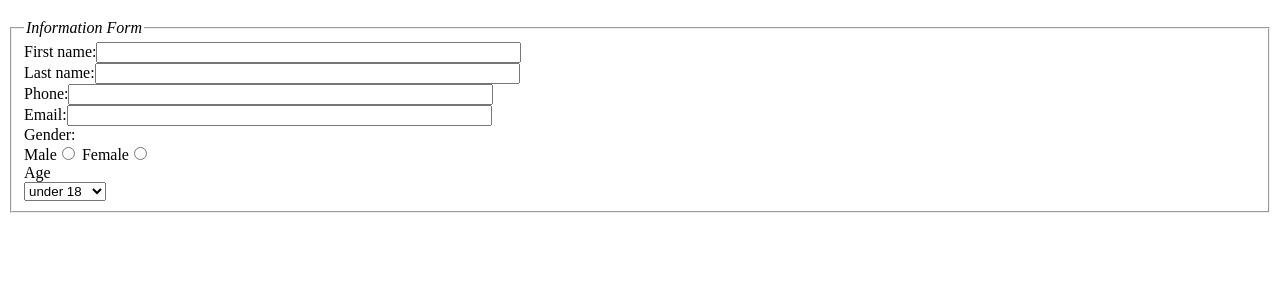
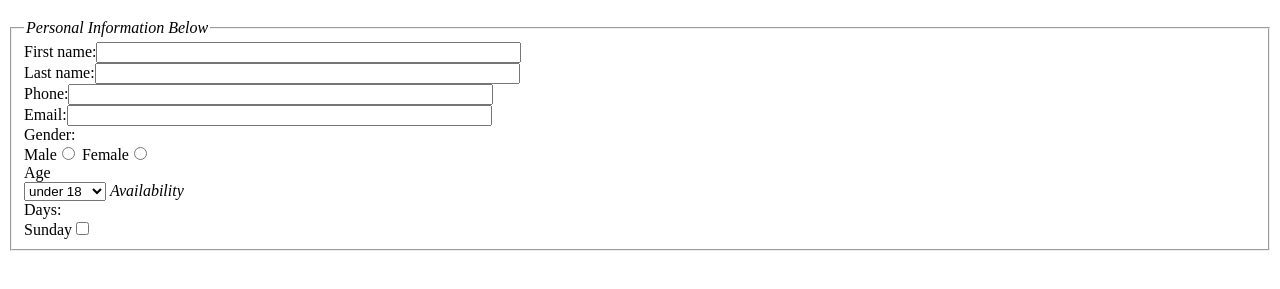
Before and after one commit to Bpadilla18/Lab-4, a plain HTML site: page index.html in a window 1280 px wide. Shown: the part 61-350 px from the top of the page. Drawn offline with Linux system fonts and the light colour scheme.

Commit message:
Update index.html

```diff
--- a/index.html
+++ b/index.html
@@ -8,7 +8,7 @@
   <h1>Volunteer Form</h1>
   <form action="http://bloomingdale.sat.iit.edu/kriedan/lab3formscript.php" method="post">
     <fieldset>
-	  <legend><em>Information Form</em></legend>
+	  <legend><em>Personal Information Below</em></legend>
 	  <div><label>First name:<input size="50" type="text"name="first_name_field"></label></div>
       <div><label>Last name:<input size="50" type="text"name="last_name_field"></label></div>
       <div><label>Phone:<input size="50" type="text"name="phone_field"></label></div>
@@ -29,3 +29,6 @@
 	    <option>60-69</option>
 	    <option>70 and up</option>
 	  </select>
+	  <em>Availability</em>
+	  <div>Days:</div>
+	  <lable>Sunday<input type="checkbox" name="var[]" value="Sunday"</lable>
```
